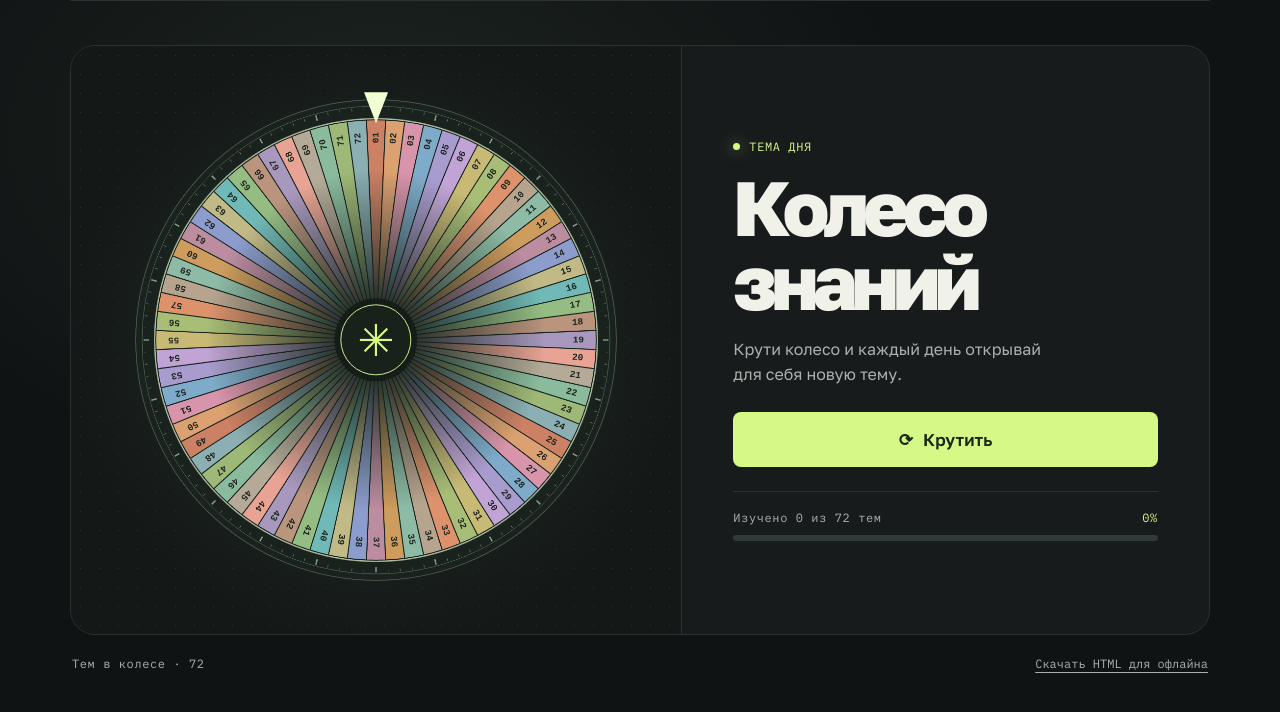
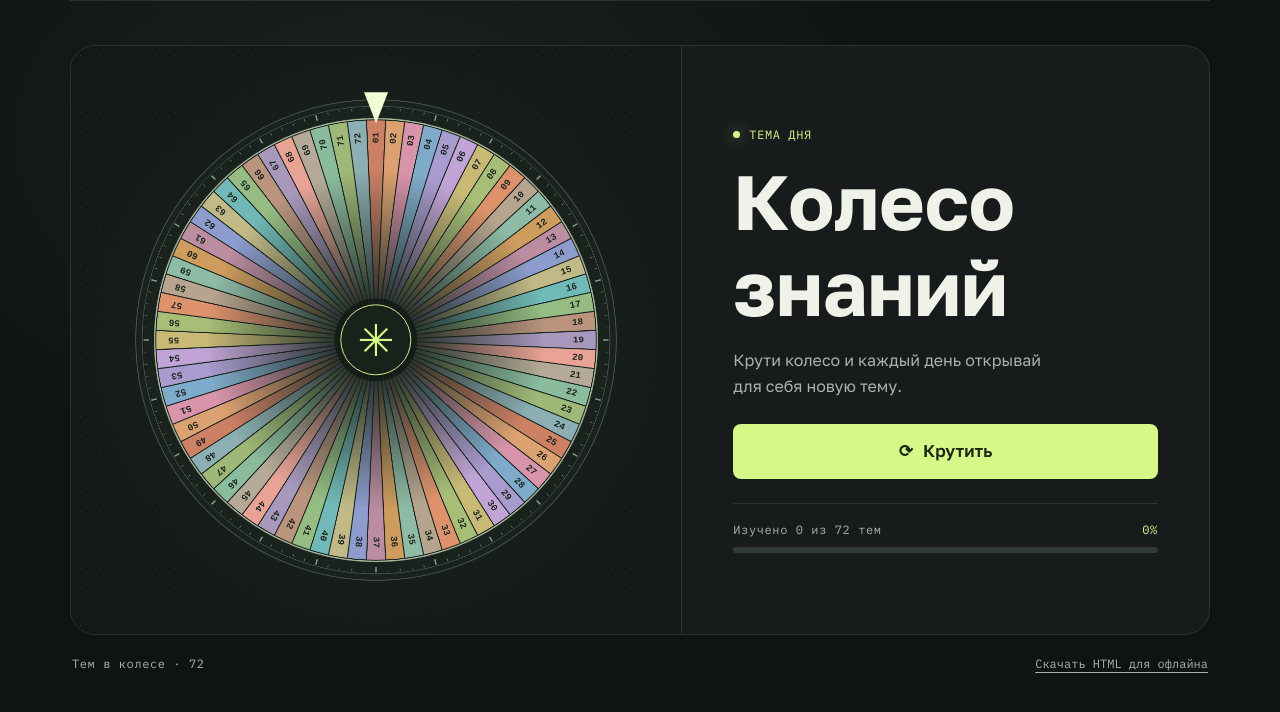
Before and after one commit to solisiaa/motivation, a plain HTML site: page index.html in a window 1280 px wide. Shown: the part 78-790 px from the top of the page. Drawn offline with Linux system fonts and the light colour scheme.

Commit message:
Improve knowledge wheel heading spacing

```diff
--- a/index.html
+++ b/index.html
@@ -30,7 +30,7 @@ canvas{width:100%;height:100%;display:block}
 .kicker,.metric,.topic-cat,.footer{font-family:var(--mono);font-size:12px;letter-spacing:.05em}
 .kicker{color:var(--lime);display:flex;align-items:center;gap:9px;margin:0 0 16px}
 .kicker::before{content:"";width:7px;height:7px;border-radius:50%;background:var(--lime);box-shadow:0 0 15px #d5f8889e}
-h1{font-size:clamp(43px,6vw,81px);font-weight:800;letter-spacing:-.075em;line-height:.97;margin:0 0 18px}
+h1{font-size:clamp(43px,6vw,81px);font-weight:700;letter-spacing:normal;line-height:1.12;margin:0 0 18px}
 .lead,.topic p,.hint{color:var(--muted);line-height:1.6;margin:0}
 .lead{max-width:32ch}
 .spin{width:100%;min-height:55px;margin-top:24px;display:flex;justify-content:center;align-items:center;gap:10px;font-size:17px}
```
